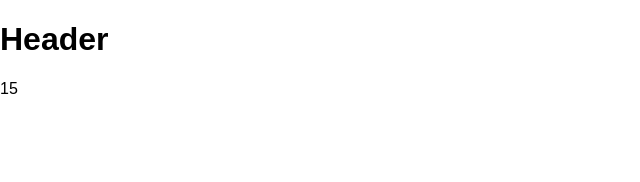
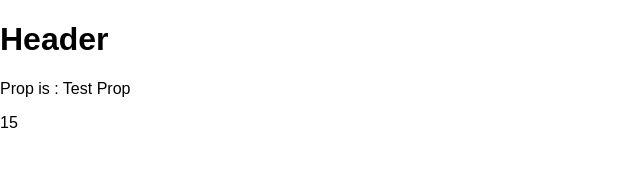
Before and after one commit to poomer123/react-basic, a React (Create React App) app: page / in a window 1280 px wide. Shown: the top 182 px of the page, without its empty margins (0-640 px from the left). Built offline with nearby package versions, Linux system fonts and the light colour scheme.

Commit message:
ลองใช้งาน Props

```diff
--- a/src/App.js
+++ b/src/App.js
@@ -6,8 +6,7 @@ class App extends Component {
     const sum = 5 + 10
     return (
       <div className="App">
-        <Header />
-        {sum}
+        <Header title="Test Prop" sum={sum} />
       </div>
     );
   }
--- a/src/Header.js
+++ b/src/Header.js
@@ -5,6 +5,8 @@ class Header extends Component {
     return (
       <div className="App">
         <h1>Header</h1>
+        <p>Prop is : {this.props.title}</p>
+        <p>{this.props.sum}</p>
       </div>
     );
   }
```
